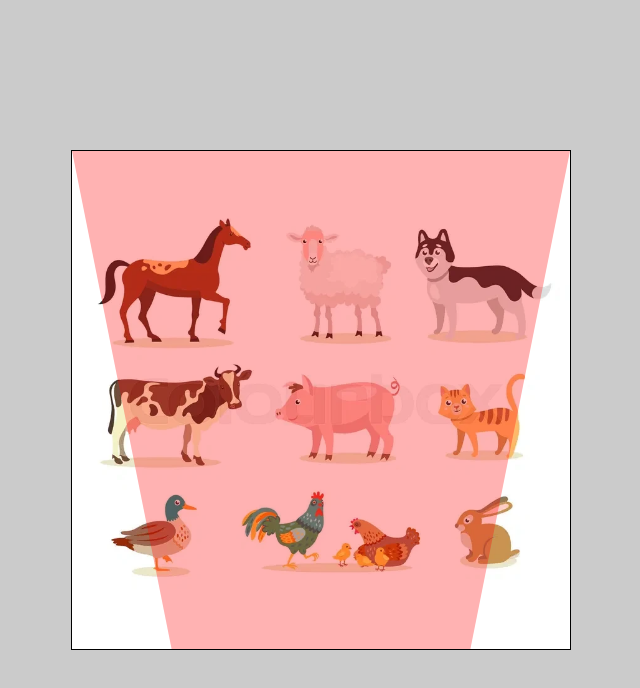
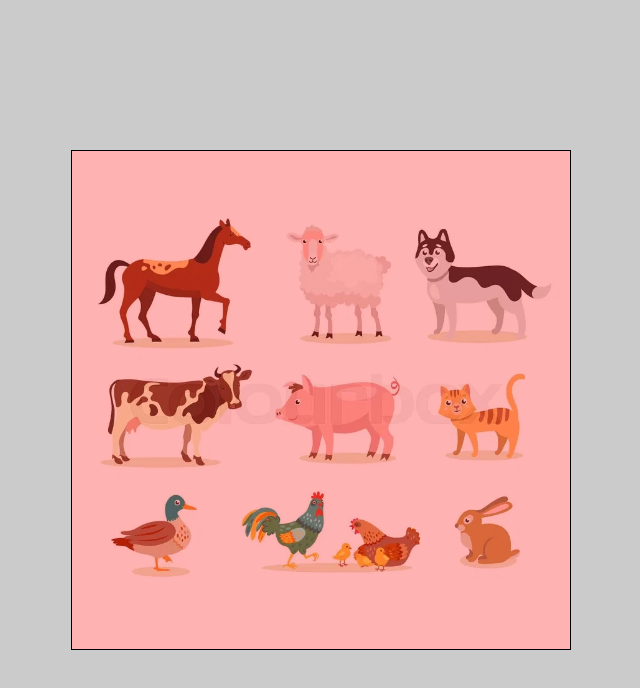
Before and after one commit to klxcoder/learn-clip-path, a React (Vite) app: page / in a window 1280 px wide. Shown: the top 688 px of the page, without its empty margins (319-959 px from the left). Built offline with nearby package versions, Linux system fonts and the light colour scheme.

Commit message:
render clipPath based on points

```diff
--- a/src/App.tsx
+++ b/src/App.tsx
@@ -10,6 +10,7 @@
     <div className={styles.app}>
       <div>
         <Polygon
+          points={points}
           onMouseDown={({ mouseButton, point }) => {
             if (mouseButton === MouseButton.Left) {
               setPoints([...points, point]);
--- a/src/components/Polygon.tsx
+++ b/src/components/Polygon.tsx
@@ -6,8 +6,10 @@
 const HEIGHT: number = 500;
 
 function Polygon({
+  points,
   onMouseDown,
 }: {
+  points: Point[],
   onMouseDown: (props: {
     mouseButton: number,
     point: Point,
@@ -48,7 +50,7 @@
         className={styles.box}
         onClick={() => console.log('Clicked polygon')}
         style={{
-          clipPath: `polygon(0% 0%, 100% 0%, 80% 100%, 20% 100%)`,
+          clipPath: points.length > 0 ? `polygon(${points.map(point => `${point.x}% ${point.y}%`).join(',')})` : undefined,
         }}
       />
     </div>
```
